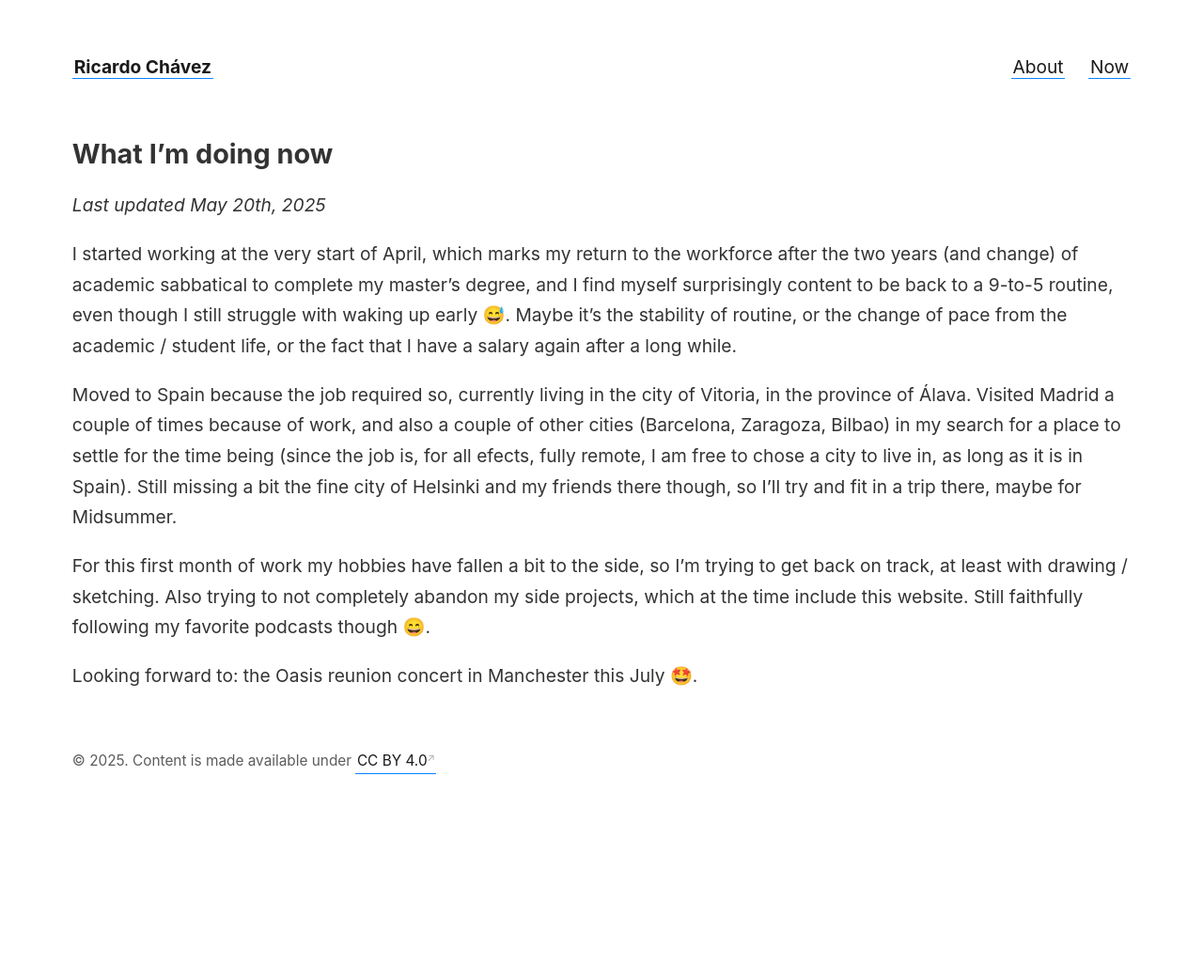
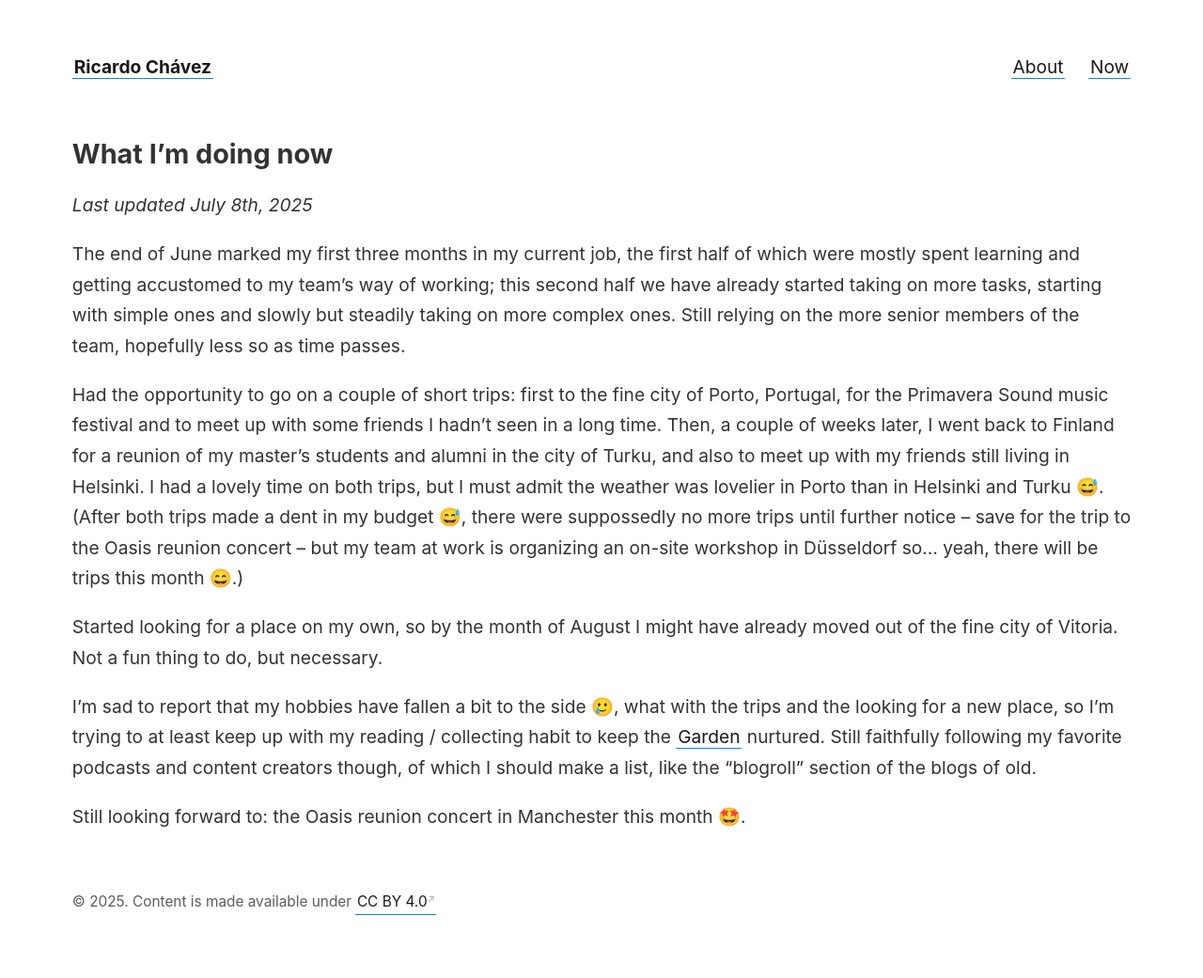
Before and after one commit to ricardochavezt/ricardochavezt.com, a Jekyll site: the page built from _pages/now.md, in a window 1280 px wide. Shown: the whole page at 94% size. Built offline with Jekyll 4.4.1, drawn with Linux system fonts in a browser that asks for light colours; before the commit the page ends 900 px from its top, so only the background shows below that.

Commit message:
Updating /now

```diff
--- a/_pages/now.md
+++ b/_pages/now.md
@@ -6,12 +6,15 @@ permalink: /now
 
 ## What I'm doing now
 
-_Last updated May 20th, 2025_
+_Last updated July 8th, 2025_
 
-I started working at the very start of April, which marks my return to the workforce after the two years (and change) of academic sabbatical to complete my master's degree, and I find myself surprisingly content to be back to a 9-to-5 routine, even though I still struggle with waking up early 😅. Maybe it's the stability of routine, or the change of pace from the academic / student life, or the fact that I have a salary again after a long while.
+The end of June marked my first three months in my current job, the first half of which were mostly spent learning and getting accustomed to my team's way of working; this second half we have already started taking on more tasks, starting with simple ones and slowly but steadily taking on more complex ones. Still relying on the more senior members of the team, hopefully less so as time passes.
 
-Moved to Spain because the job required so, currently living in the city of Vitoria, in the province of Álava. Visited Madrid a couple of times because of work, and also a couple of other cities (Barcelona, Zaragoza, Bilbao) in my search for a place to settle for the time being (since the job is, for all efects, fully remote, I am free to chose a city to live in, as long as it is in Spain). Still missing a bit the fine city of Helsinki and my friends there though, so I'll try and fit in a trip there, maybe for Midsummer.
+Had the opportunity to go on a couple of short trips: first to the fine city of Porto, Portugal, for the Primavera Sound music festival and to meet up with some friends I hadn't seen in a long time. Then, a couple of weeks later, I went back to Finland for a reunion of my master's students and alumni in the city of Turku, and also to meet up with my friends still living in Helsinki. I had a lovely time on both trips, but I must admit the weather was lovelier in Porto than in Helsinki and Turku 😅.
+(After both trips made a dent in my budget 😅, there were suppossedly no more trips until further notice -- save for the trip to the Oasis reunion concert -- but my team at work is organizing an on-site workshop in Düsseldorf so... yeah, there will be trips this month 😄.)
 
-For this first month of work my hobbies have fallen a bit to the side, so I'm trying to get back on track, at least with drawing / sketching. Also trying to not completely abandon my side projects, which at the time include this website. Still faithfully following my favorite podcasts though 😄.
+Started looking for a place on my own, so by the month of August I might have already moved out of the fine city of Vitoria. Not a fun thing to do, but necessary.
 
-Looking forward to: the Oasis reunion concert in Manchester this July 🤩.
+I'm sad to report that my hobbies have fallen a bit to the side 🥲, what with the trips and the looking for a new place, so I'm trying to at least keep up with my reading / collecting habit to keep the <a href="/garden" class="internal-link">Garden</a> nurtured. Still faithfully following my favorite podcasts and content creators though, of which I should make a list, like the "blogroll" section of the blogs of old.
+
+Still looking forward to: the Oasis reunion concert in Manchester this month 🤩.
```
